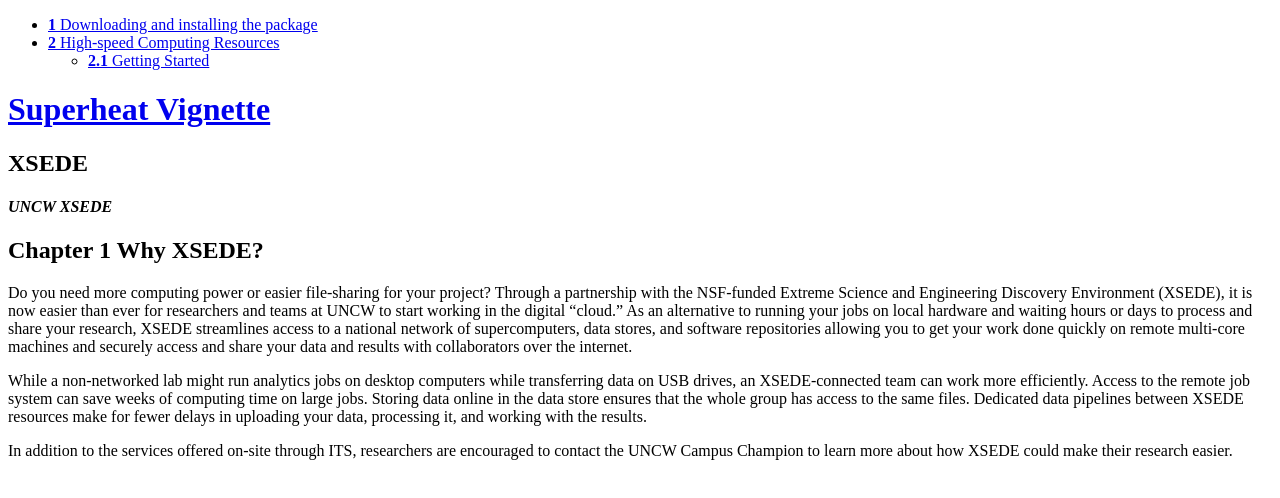
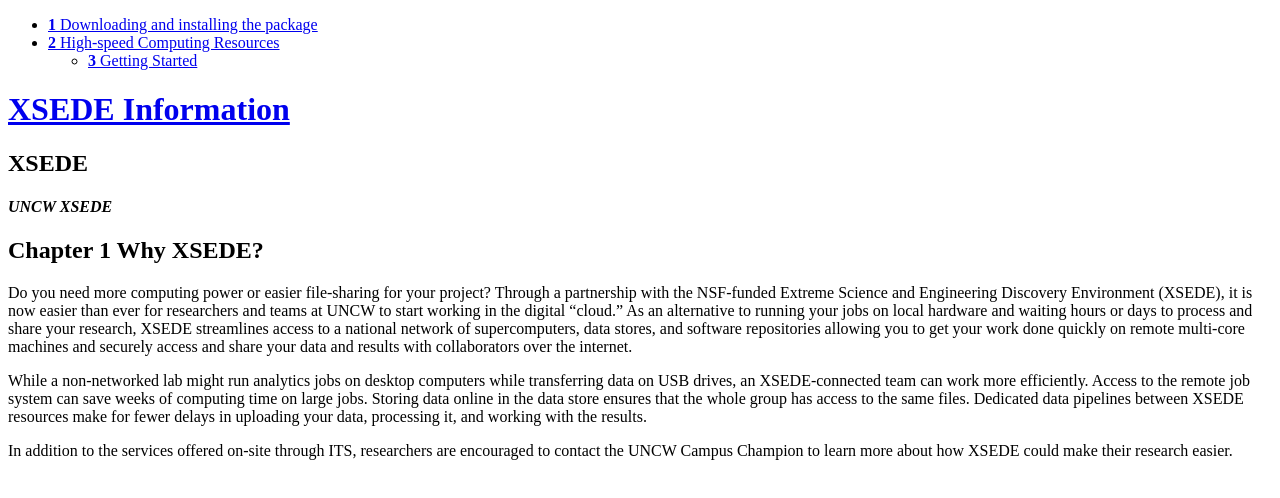
Before and after one commit to AEStapleton/XSEDE, a plain HTML site: page index.html in a window 1280 px wide. Drawn offline with Linux system fonts and the light colour scheme.

Commit message:
high speed computing and getting started

```diff
--- a/index.html
+++ b/index.html
@@ -9,7 +9,7 @@
 <ul class="summary">
 <li class="chapter" data-level="1" data-path="index.html"><a href="index.html"><i class="fa fa-check"></i><b>1</b> Downloading and installing the package</a></li>
 <li class="chapter" data-level="2" data-path="high-speed-computing-resources.html"><a href="high-speed-computing-resources"><i class="fa fa-check"></i><b>2</b> High-speed Computing Resources</a><ul>
-<li class="chapter" data-level="3" data-path="getting-started.html"><a href="getting-started.html"><i class="fa fa-check"></i><b>2.1</b> Getting Started</a></li>
+<li class="chapter" data-level="3" data-path="getting-started.html"><a href="getting-started.html"><i class="fa fa-check"></i><b>3</b> Getting Started</a></li>
 </ul></li>
 </ul>
 
@@ -20,7 +20,7 @@
       <div class="body-inner">
         <div class="book-header" role="navigation">
           <h1>
-            <i class="fa fa-circle-o-notch fa-spin"></i><a href="./">Superheat Vignette</a>
+            <i class="fa fa-circle-o-notch fa-spin"></i><a href="./">XSEDE Information</a>
           </h1>
         </div>
 
```
